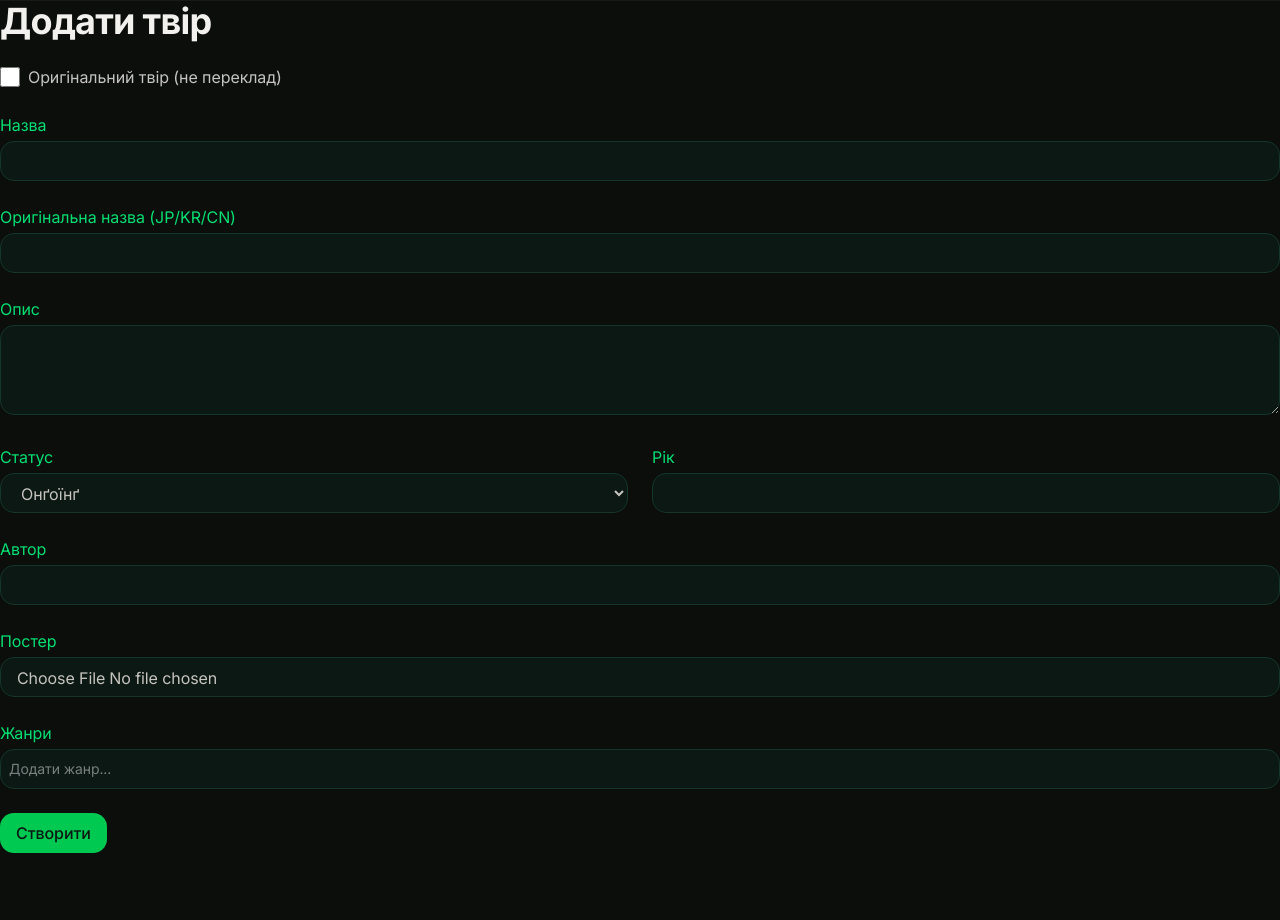
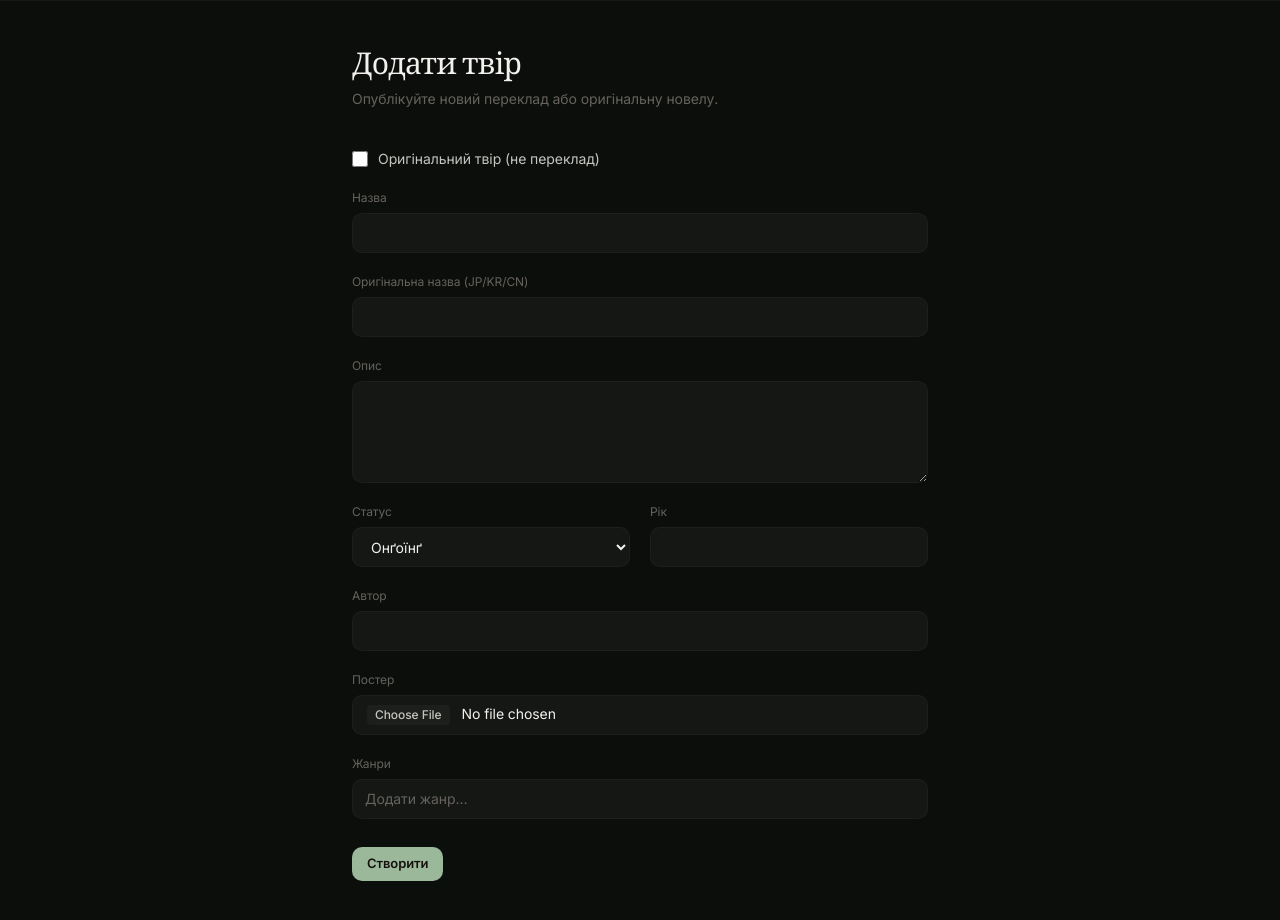
Before and after one commit to volbil/damare, a FastAPI app: template templates/title/create.html in a window 1280 px wide. Shown: the part 56-976 px from the top of the page. Run offline with FastAPI, Linux system fonts and the light colour scheme; the template is opened without the code that fills it, so the values that code supplies are empty; parts of the project's set-up code (start-up, migrations or seed data) failed here and were passed over.

Commit message:
Reskin create page

```diff
--- a/templates/components/genres.html
+++ b/templates/components/genres.html
@@ -25,13 +25,12 @@
 
     <div
         @click="focused=true"
-        class="flex flex-wrap items-center gap-1 min-h-10 px-1 rounded-lg bg-[#0e1e1a]/60 border border-[#13352b] hover:border-green-400 focus-within:border-green-500 transition">
+        class="flex flex-wrap items-center gap-1.5 min-h-10 px-2 py-1 rounded-md bg-bg-1 border border-line-soft hover:border-line focus-within:border-line transition cursor-text">
 
         <template x-for="tag in selected" :key="tag">
-            <div
-                class="px-3 py-1 rounded-md bg-[#07100d]/60 border border-[#13352b] text-sm flex items-center gap-2">
+            <div class="px-2.5 py-0.5 rounded-md bg-bg-2 border border-line-soft text-xs text-fg-1 flex items-center gap-1.5">
                 <span x-text="tag"></span>
-                <button type="button" @click="remove(tag)" class="text-gray-400 hover:text-red-400 cursor-pointer">×</button>
+                <button type="button" @click.stop="remove(tag)" class="text-fg-3 hover:text-warn cursor-pointer leading-none">×</button>
             </div>
         </template>
 
@@ -41,25 +40,26 @@
             @focus="focused=true"
             @keydown.backspace="if(input === '') remove(selected[selected.length-1])"
             @keydown.enter.prevent="if(filtered.length) add(filtered[0])"
-            placeholder="Додати жанр..."
-            class="flex-1 min-w-[100px] bg-transparent outline-none border-none p-1 text-sm text-gray-200"/>
+            placeholder="Додати жанр…"
+            class="flex-1 min-w-[120px] bg-transparent outline-none border-none p-1 text-sm text-fg-0 placeholder:text-fg-3" />
     </div>
 
     <div
         x-show="focused"
-        class="mt-2 p-2 rounded-lg max-h-32 overflow-y-auto bg-[#0e1e1a]/90 border border-[#13352b] flex flex-wrap gap-2">
+        x-transition.opacity.duration.150ms
+        class="mt-2 p-2 rounded-md max-h-32 overflow-y-auto bg-bg-1 border border-line-soft flex flex-wrap gap-1.5">
 
         <template x-for="genre in filtered" :key="genre">
             <button
-                class="px-3 py-1 rounded bg-[#07100d]/60 border border-[#13352b] text-sm hover:bg-[#13352b]"
+                type="button"
+                class="px-2.5 py-0.5 rounded-md bg-bg-2 border border-line-soft text-xs text-fg-1 hover:bg-bg-3 cursor-pointer"
                 @click="add(genre)"
-                x-text="genre"
-                type="button">
+                x-text="genre">
             </button>
         </template>
 
         <template x-if="filtered.length === 0">
-            <span class="text-gray-500 text-sm">Жанр не знайдено</span>
+            <span class="text-fg-3 text-xs px-1">Жанр не знайдено</span>
         </template>
     </div>
 </div>
--- a/templates/title/create.html
+++ b/templates/title/create.html
@@ -2,99 +2,95 @@
 
 {% from "components/genres.html" import genres_select %}
 
-{% macro simple_input(label, name, type="text") %}
-<div>
-    <label for="{{ name }}" class="block mb-1 text-green-400 select-none">{{ label }}</label>
+{% macro labeled_input(label, name, type="text") %}
+<label class="flex flex-col gap-1.5">
+    <span class="text-[12px] text-fg-3">{{ label }}</span>
     <input
-        class="leading-tight w-full bg-[#0e1e1a]/60 border border-[#13352b] rounded-lg px-4 py-2 focus:ring-green-500 focus:border-green-500 focus-visible:outline-none h-10"
         type="{{ type }}"
         name="{{ name }}"
-        id="{{ name }}">
-</div>
+        id="{{ name }}"
+        class="h-10 px-3.5 bg-bg-1 border border-line-soft rounded-md text-fg-0 text-sm outline-none focus:border-line transition" />
+</label>
 {% endmacro %}
 
 {% block content %}
-
-<h1 class="text-4xl font-bold mb-6">Додати твір</h1>
+<div class="max-w-[640px] mx-auto px-8 py-12 pb-20">
+    <h1 class="font-serif text-3xl font-medium mb-1 tracking-tight">Додати твір</h1>
+    <p class="text-fg-3 text-sm mb-10">Опублікуйте новий переклад або оригінальну новелу.</p>
 
     <form
         x-data="{ original: false }"
         action=""
         method="post"
         enctype="multipart/form-data"
-    class="space-y-6 mb-4">
+        class="space-y-5">
 
-    <div class="flex items-center gap-2">
+        <label class="flex items-center gap-2.5 cursor-pointer">
             <input
                 x-model="original"
-            class="h-5 w-5 text-green-500 accent-green-500 rounded cursor-pointer"
+                type="checkbox"
                 id="is-original"
                 name="is-original"
-            type="checkbox">
-
-        <label for="is-original" class="select-none cursor-pointer">Оригінальний твір (не переклад)</label>
-    </div>
+                class="h-4 w-4 cursor-pointer"
+                style="accent-color: var(--color-accent);" />
+            <span class="text-sm select-none">Оригінальний твір (не переклад)</span>
+        </label>
 
         <div>
-        {{ simple_input("Назва", "title") }}
-
-        {% if form.title.errors | length > 0 %}
-            <div class="text-red-400 mt-1">{{ form.title.errors[0] }}</div>
-        {% endif %}
+            {{ labeled_input("Назва", "title") }}
+            {%- if form.title.errors | length > 0 %}
+            <div class="text-warn text-[12px] mt-1">{{ form.title.errors[0] }}</div>
+            {%- endif %}
         </div>
 
         <div x-show="!original">
-        {{ simple_input("Оригінальна назва (JP/KR/CN)", "title-original") }}
+            {{ labeled_input("Оригінальна назва (JP/KR/CN)", "title-original") }}
         </div>
 
-    <div>
-        <label for="synopsis" class="block mb-1 text-green-400 select-none">Опис</label>
+        <label class="flex flex-col gap-1.5">
+            <span class="text-[12px] text-fg-3">Опис</span>
             <textarea
-            class="w-full bg-[#0e1e1a]/60 border border-[#13352b] rounded-lg px-4 py-2 focus:ring-green-500 focus:border-green-500 focus-visible:outline-none"
                 name="synopsis"
                 id="synopsis"
-            rows="3"></textarea>
-    </div>
+                rows="4"
+                class="px-3.5 py-2.5 bg-bg-1 border border-line-soft rounded-md text-fg-0 text-sm outline-none focus:border-line transition resize-y"></textarea>
+        </label>
 
-    <div class="grid grid-cols-2 gap-6">
-        <div>
-            <label class="block mb-1 text-green-400 select-none">Статус</label>
+        <div class="grid grid-cols-2 gap-5">
+            <label class="flex flex-col gap-1.5">
+                <span class="text-[12px] text-fg-3">Статус</span>
                 <select
-                class="leading-tight w-full bg-[#0e1e1a]/60 border border-[#13352b] rounded-lg px-4 py-2 focus:ring-green-500 focus:border-green-500 focus-visible:outline-none h-10"
-                name="status">
+                    name="status"
+                    class="h-10 px-3.5 bg-bg-1 border border-line-soft rounded-md text-fg-0 text-sm outline-none focus:border-line transition">
                     <option>Онґоїнґ</option>
                     <option>Завершено</option>
                     <option>На паузі</option>
                     <option>Закинуто</option>
                 </select>
-        </div>
+            </label>
 
-        {{ simple_input("Рік", "year", "number") }}
+            {{ labeled_input("Рік", "year", "number") }}
         </div>
 
         <div x-show="!original">
-        {{ simple_input("Автор", "author") }}
+            {{ labeled_input("Автор", "author") }}
         </div>
 
-    <div>
-        <label class="block mb-1 text-green-400 select-none">Постер</label>
+        <label class="flex flex-col gap-1.5">
+            <span class="text-[12px] text-fg-3">Постер</span>
             <input
-            class="bg-[#0e1e1a]/60 border border-[#13352b] rounded-lg px-4 py-2 w-full h-10"
+                type="file"
+                name="poster"
                 accept="image/*"
-            type="file"
-            name="poster">
+                class="h-10 px-3.5 py-2 bg-bg-1 border border-line-soft rounded-md text-fg-0 text-sm outline-none focus:border-line transition file:mr-3 file:px-2 file:py-0.5 file:rounded file:border-0 file:bg-bg-2 file:text-fg-1 file:text-xs file:cursor-pointer file:font-medium" />
+        </label>
+
+        <label class="flex flex-col gap-1.5">
+            <span class="text-[12px] text-fg-3">Жанри</span>
+            {{ genres_select() }}
+        </label>
+
+        <button type="submit" class="btn primary mt-2">Створити</button>
+    </form>
 </div>
-
-    <div>
-        <label class="block mb-1 text-green-400 select-none">Жанри</label>
-        {{ genres_select() }}
-    </div>
-
-    <button
-        class="px-4 py-2 rounded-lg bg-green-500 hover:bg-green-400 text-[#0a1713] font-medium transition cursor-pointer"
-        type="submit">
-        Створити
-    </button>
-</form>
-
 {% endblock %}
```
Also changed, not shown: static/styles.css. Lines whose indentation alone changed are shown as unchanged.
